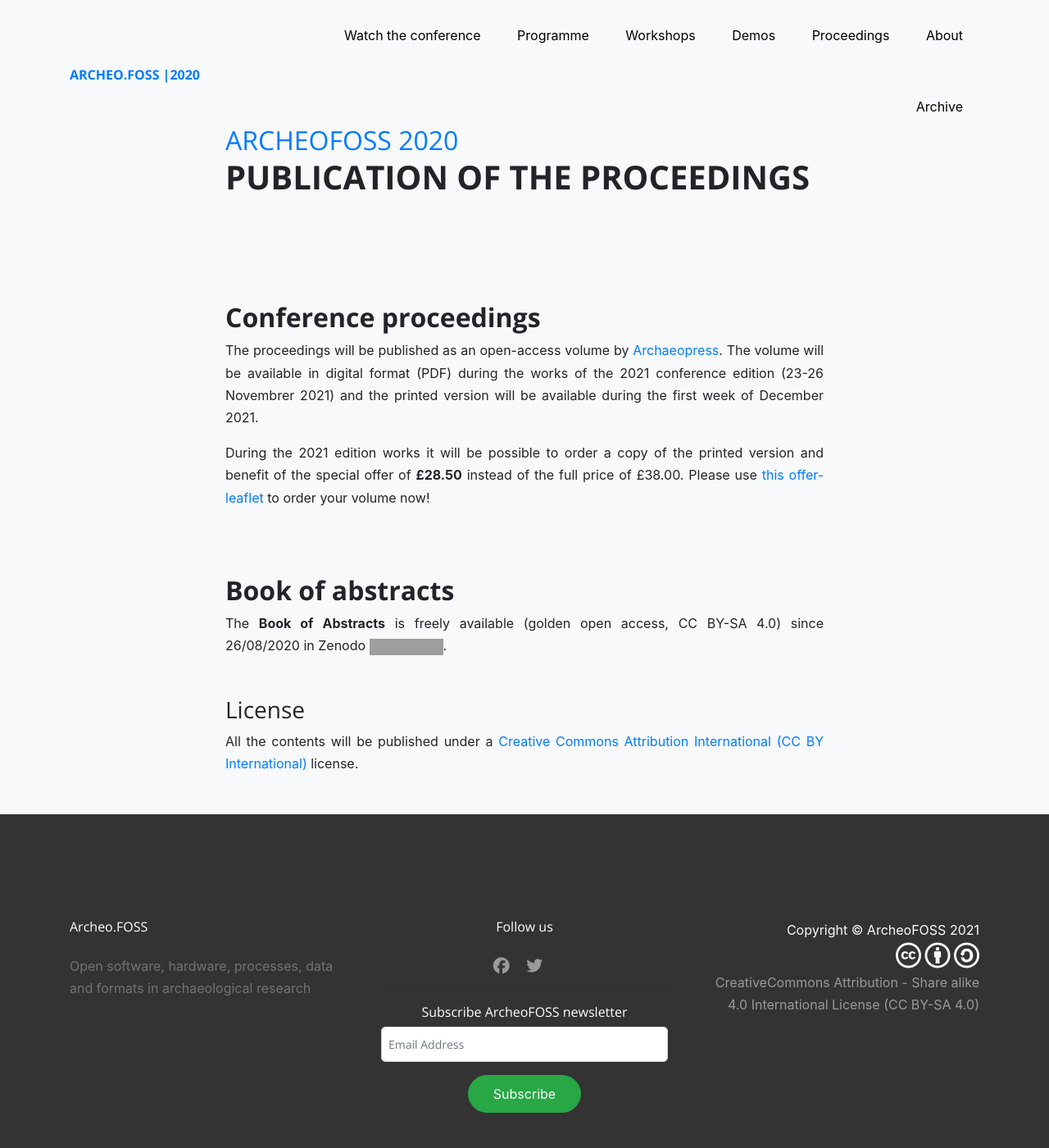
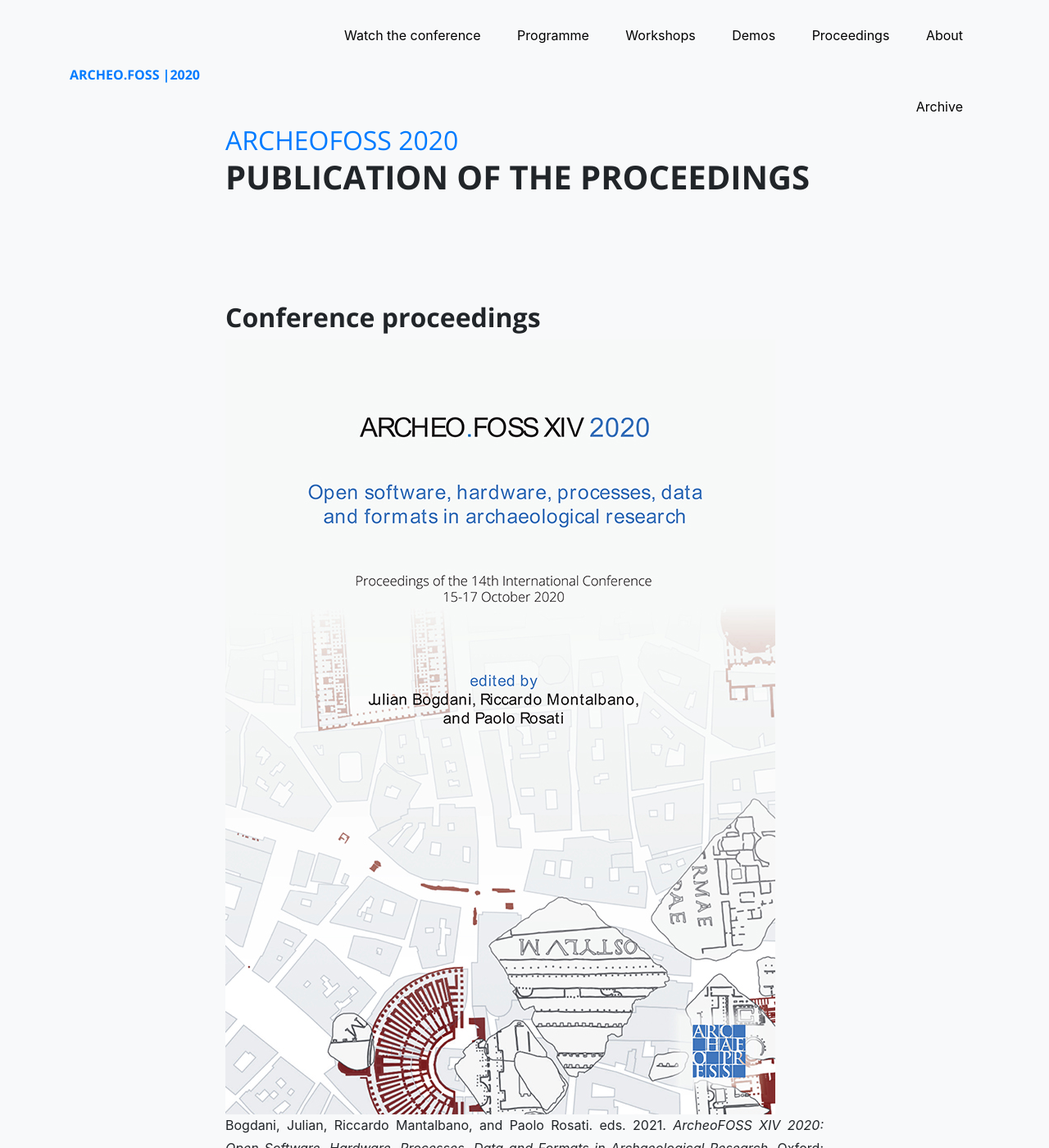
Before and after one commit to archeofoss/archeofoss2020, a Jekyll site: the page built from proceedings.md, in a window 1280 px wide and 1400 px high. Shown: the whole window at 82% size. Built offline with Jekyll 4.4.1, drawn with Linux system fonts in a browser that asks for light colours; nearby versions of some CDN libraries; some of the changed text lies outside the part shown; grey boxes are pictures that could not be loaded.

Commit message:
Update proceedings.md

```diff
--- a/proceedings.md
+++ b/proceedings.md
@@ -6,7 +6,11 @@
 
 ## Conference proceedings
 
-The proceedings will be published as an open-access volume by [Archaeopress](https://www.archaeopress.com/). The volume will be available in digital format (PDF) during the works of the 2021 conference edition (23-26 Novembrer 2021) and the printed version will be available during the first week of December 2021.
+![Bogdani, Montalbano, Rosati, ArcheoFOSS 2020](images/AF-2020.jpg "Bogdani, Montalbano, Rosati, ArcheoFOSS 2020")
+Bogdani, Julian, Riccardo Mantalbano, and Paolo Rosati. eds. 2021. _ArcheoFOSS XIV 2020: Open Software, Hardware, Processes, Data and Formats in Archaeological Research_. Oxford: Archaeopress.
+
+Availabe for free download at [Archaeopress.com](https://www.archaeopress.com/ArchaeopressShop/Public/displayProductDetail.asp?id={31193B62-F0B1-4C51-BA08-3D85FCA58990}).
+Paperback; 174x245mm; 204pp; Illustrated in colour throughout. Papers in Italian and English. Print RRP: £38.00. 796 2021. Available both in print and Open Access. Printed ISBN 9781803271248. Epublication ISBN 9781803271255
 
 During the 2021 edition works it will be possible to order a copy of the printed version and benefit of the special offer of **£28.50** instead of the full price of £38.00. Please use [this offer-leaflet](images/AA Bogdani pre-order offer.pdf) to order your volume now!
 
```
